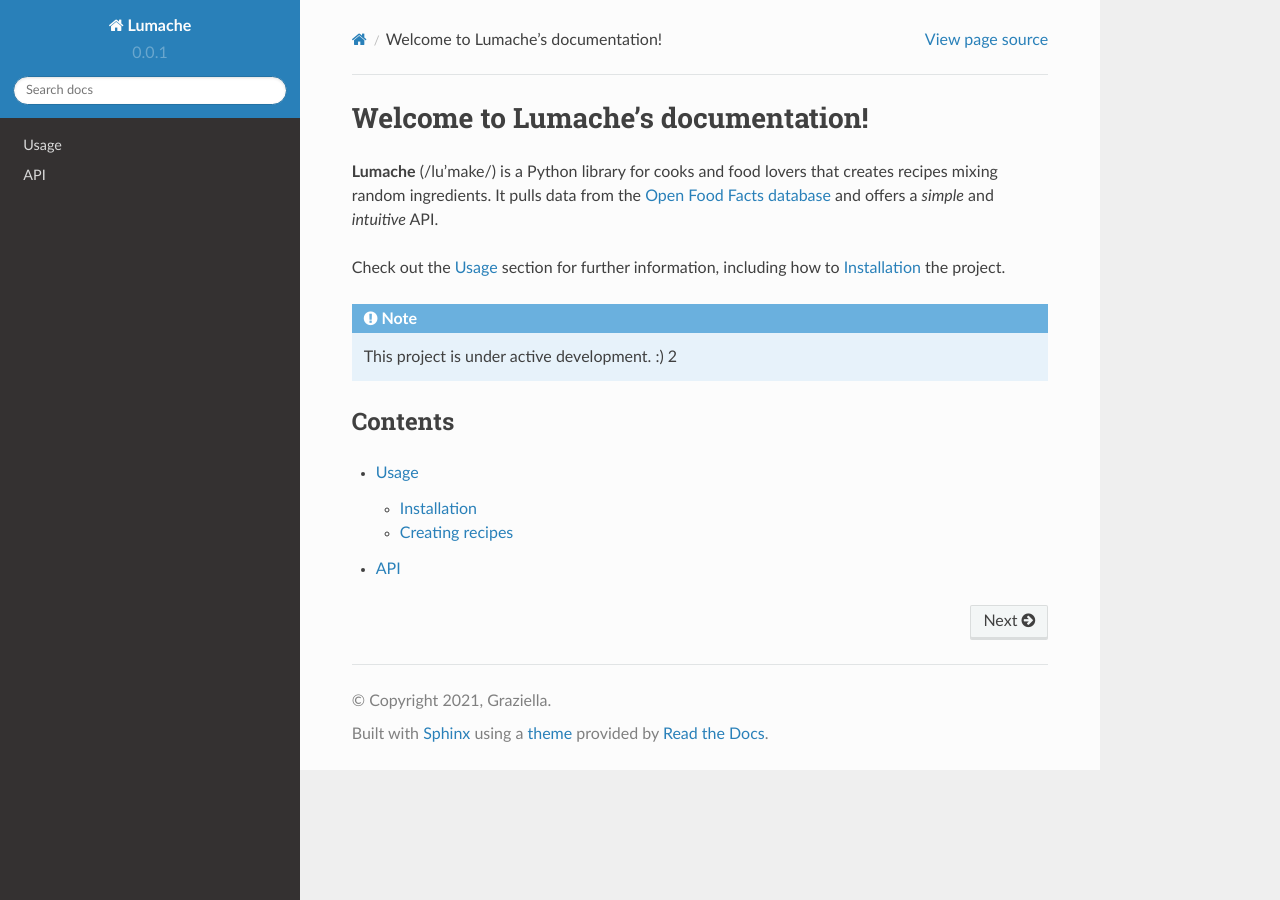
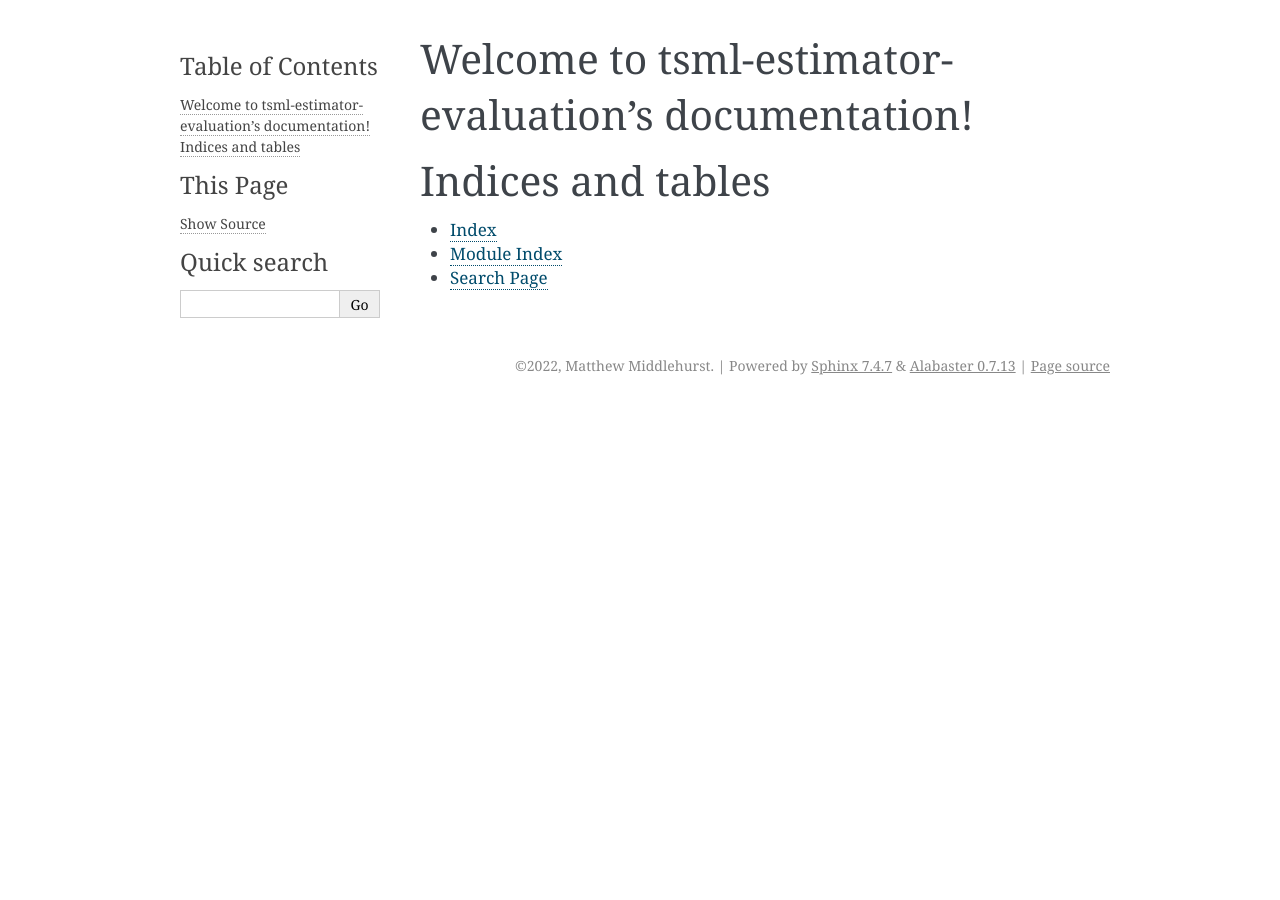
Before and after one commit to time-series-machine-learning/tsml-eval, a Sphinx documentation site: the page built from docs/index.rst, in a window 1280 px wide. Built offline with Sphinx 7.4.7, drawn with Linux system fonts in a browser that asks for light colours.

Commit message:
sphinx-quickstart

```diff
--- a/docs/conf.py
+++ b/docs/conf.py
@@ -1,16 +1,19 @@
 # -*- coding: utf-8 -*-
 """Configuration file for the Sphinx documentation builder."""
 
-# -- Project information
+# For the full list of built-in configuration values, see the documentation:
+# https://www.sphinx-doc.org/en/master/usage/configuration.html
 
-project = "Lumache"
-copyright = "2021, Graziella"
-author = "Graziella"
+# -- Project information -----------------------------------------------------
+# https://www.sphinx-doc.org/en/master/usage/configuration.html#project-information
 
+project = "tsml-estimator-evaluation"
+copyright = "2022, Matthew Middlehurst"
+author = "Matthew Middlehurst"
 release = "0.0.1"
-version = "0.0.1"
 
-# -- General configuration
+# -- General configuration ---------------------------------------------------
+# https://www.sphinx-doc.org/en/master/usage/configuration.html#general-configuration
 
 extensions = [
     "sphinx.ext.duration",
@@ -20,17 +23,12 @@
     "sphinx.ext.intersphinx",
 ]
 
-intersphinx_mapping = {
-    "python": ("https://docs.python.org/3/", None),
-    "sphinx": ("https://www.sphinx-doc.org/en/master/", None),
-}
-intersphinx_disabled_domains = ["std"]
+templates_path = ["_templates"]
+exclude_patterns = ["_build", "Thumbs.db", ".DS_Store"]
 
-templates_path = ["_templates"]
 
-# -- Options for HTML output
+# -- Options for HTML output -------------------------------------------------
+# https://www.sphinx-doc.org/en/master/usage/configuration.html#options-for-html-output
 
-html_theme = "sphinx_rtd_theme"
-
-# -- Options for EPUB output
-epub_show_urls = "footnote"
+html_theme = "alabaster"
+html_static_path = ["_static"]
--- a/docs/index.rst
+++ b/docs/index.rst
@@ -1,22 +1,20 @@
-Welcome to Lumache's documentation!
-===================================
+.. tsml-estimator-evaluation documentation master file, created by
+   sphinx-quickstart on Wed Dec 14 00:20:27 2022.
+   You can adapt this file completely to your liking, but it should at least
+   contain the root `toctree` directive.
 
-**Lumache** (/lu'make/) is a Python library for cooks and food lovers
-that creates recipes mixing random ingredients.
-It pulls data from the `Open Food Facts database <https://world.openfoodfacts.org/>`_
-and offers a *simple* and *intuitive* API.
-
-Check out the :doc:`usage` section for further information, including
-how to :ref:`installation` the project.
-
-.. note::
-
-   This project is under active development. :) 2
-
-Contents
---------
+Welcome to tsml-estimator-evaluation's documentation!
+=====================================================
 
 .. toctree::
+   :maxdepth: 2
+   :caption: Contents:
 
-   usage
-   api
+
+
+Indices and tables
+==================
+
+* :ref:`genindex`
+* :ref:`modindex`
+* :ref:`search`
```
Also changed, not shown: 2 other files.
